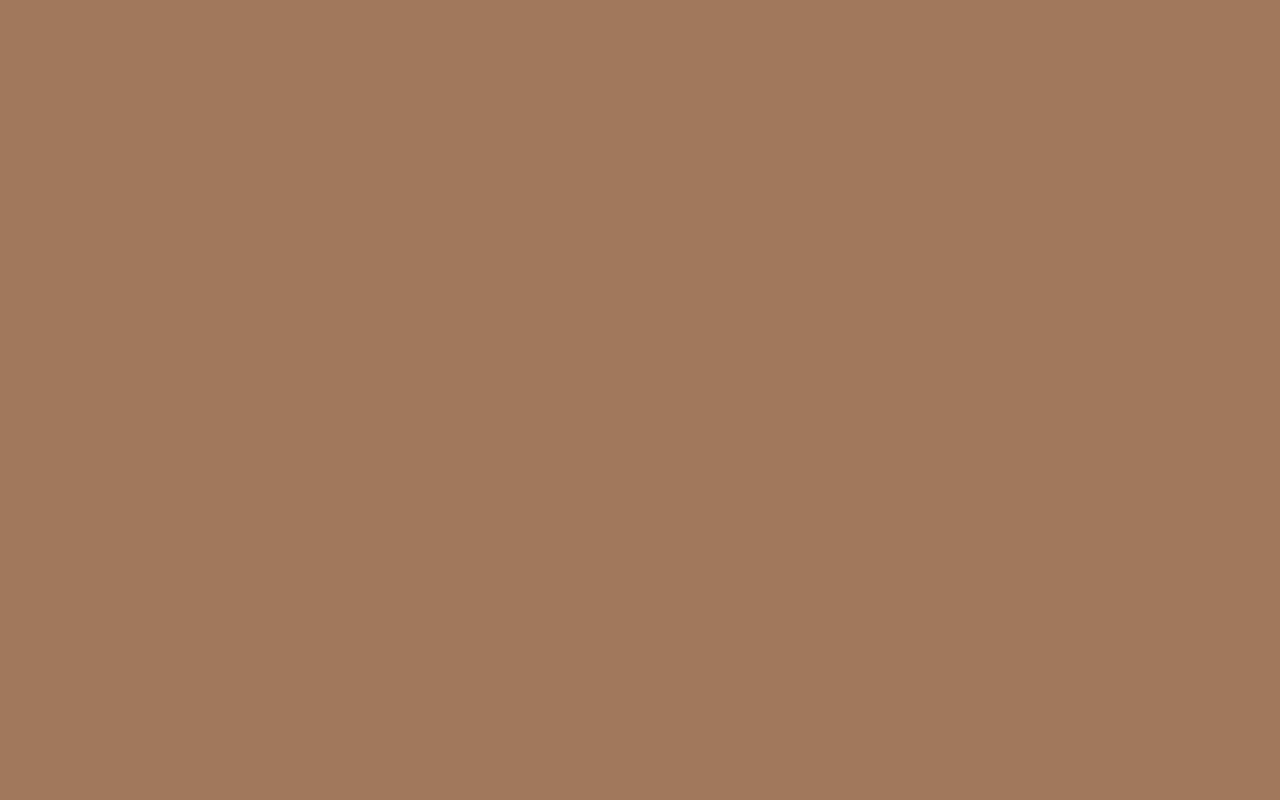
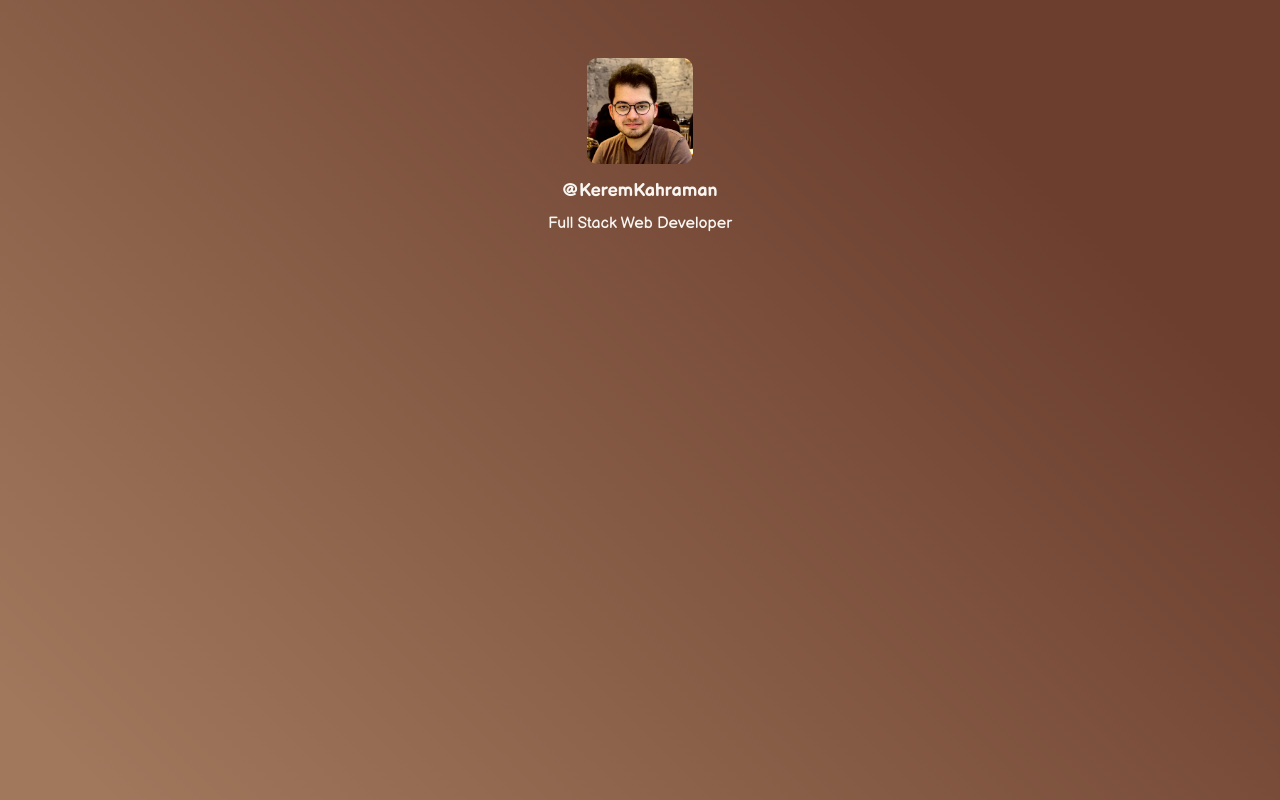
Before and after one commit to KeremKahraman9/linktree-clone, a plain HTML site: page index.html in a window 1280 px wide. Drawn offline with Linux system fonts and the light colour scheme.

Commit message:
profil pic and title added

```diff
--- a/index.css
+++ b/index.css
@@ -1,7 +1,7 @@
 body, html{
-  margin:0;
+  margin: 0;
   overscroll-behavior: none;
-  background: #a1785c ;
+  background: linear-gradient( 45deg, #a1785c 5%, #6b3e2e 80%);
   scroll-behavior: smooth;
 }
 .ground{
@@ -16,3 +16,32 @@ body, html{
   z-index: 10;
   position: relative;
 }
+.profile-image{
+  display: block;
+  height: 106px;
+  width: 106px;
+  border-radius: 10%;
+  -o-object-fit: cover;
+  object-fit: cover;
+  margin: auto;
+}
+.nickname{
+  font-size: 18px;
+  font-weight: 700;
+  text-align: center;
+  color: #f9f6f2;
+  font-family: 'Balsamiq Sans', cursive;
+  margin-top: 16px;
+  margin-bottom: 0;
+  text-transform: none;
+}
+.bio-text{
+  font-size: 16px;
+  color: #f9f6f2;
+  font-family: 'Balsamiq Sans', cursive;
+  font-weight: 500;
+  text-align: center;
+  margin-top: 12px;
+  line-height: 22px;
+  text-transform: none;
+}
--- a/index.html
+++ b/index.html
@@ -12,6 +12,9 @@
 <body>
   <div class="ground">
     <div class="container">
+      <img class="profile-image" src="media/me.jpg" alt="pp">
+      <h2 class="nickname">@KeremKahraman</h2>
+      <div class="bio-text">Full Stack Web Developer</div>
     </div>
   </div>
 </body>
```
Also changed, not shown: media/bereal.png (added), media/favicon.ico (added), media/git.png (added), media/instagram.png (added), media/linkedin.png (added), media/linktree.png (added), media/me.jpg (added), media/twitter.png (added), 1 other file.
